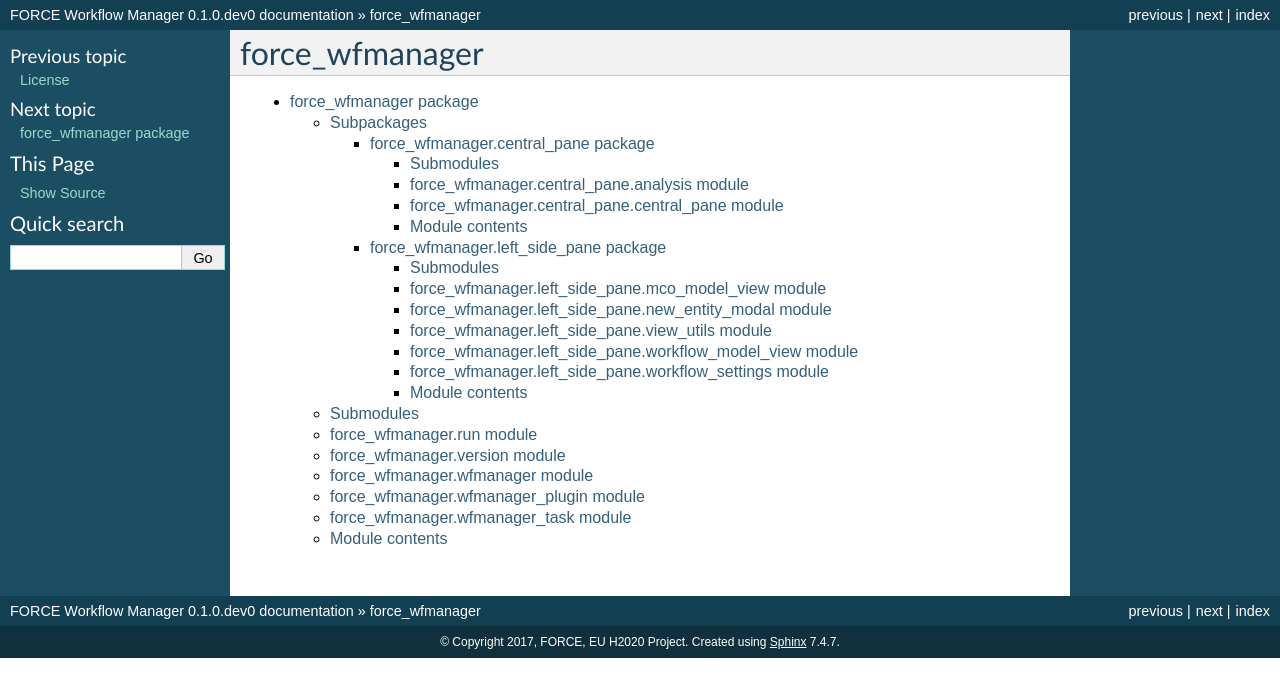
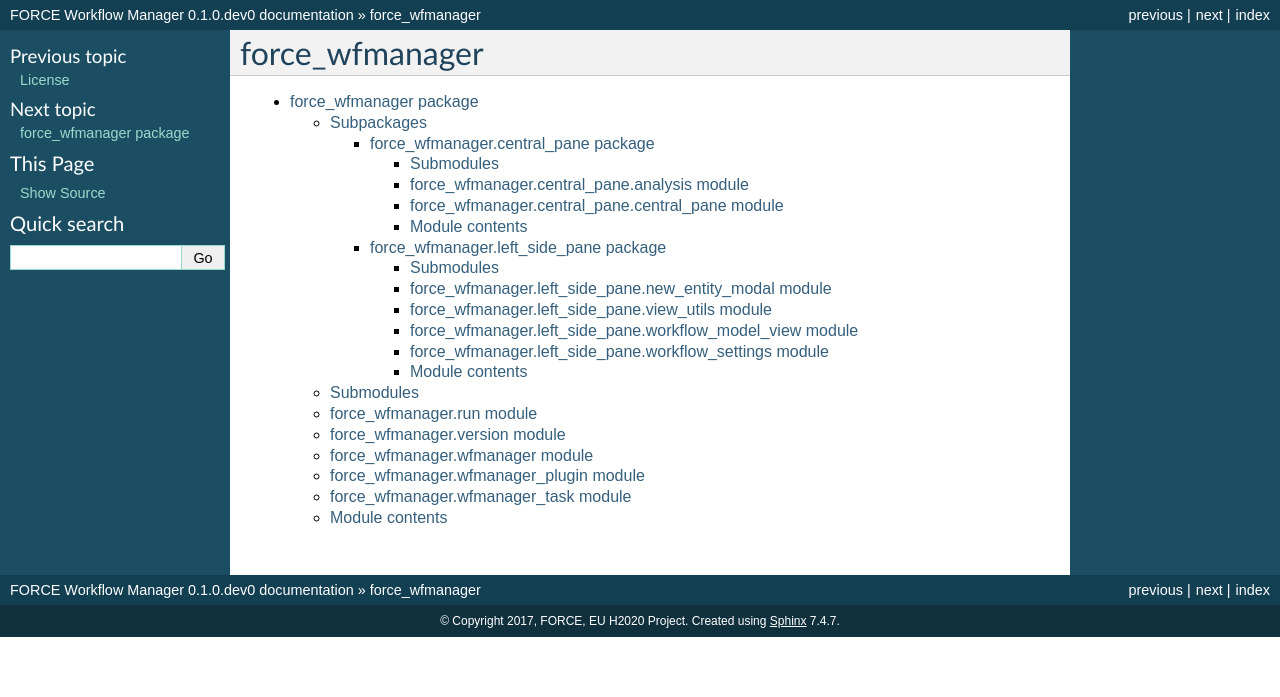
Before and after one commit to force-h2020/force-wfmanager, a Sphinx documentation site: the page built from doc/source/api/modules.rst, in a window 1280 px wide. Shown: the top 697 px of the page. Built offline with Sphinx 7.4.7, drawn with Linux system fonts in a browser that asks for light colours.

```diff
--- a/doc/source/api/force_wfmanager.left_side_pane.rst
+++ b/doc/source/api/force_wfmanager.left_side_pane.rst
@@ -3,14 +3,6 @@ force_wfmanager.left_side_pane package
 
 Submodules
 ----------
-
-force_wfmanager.left_side_pane.mco_model_view module
-----------------------------------------------------
-
-.. automodule:: force_wfmanager.left_side_pane.mco_model_view
-    :members:
-    :undoc-members:
-    :show-inheritance:
 
 force_wfmanager.left_side_pane.new_entity_modal module
 ------------------------------------------------------
```
